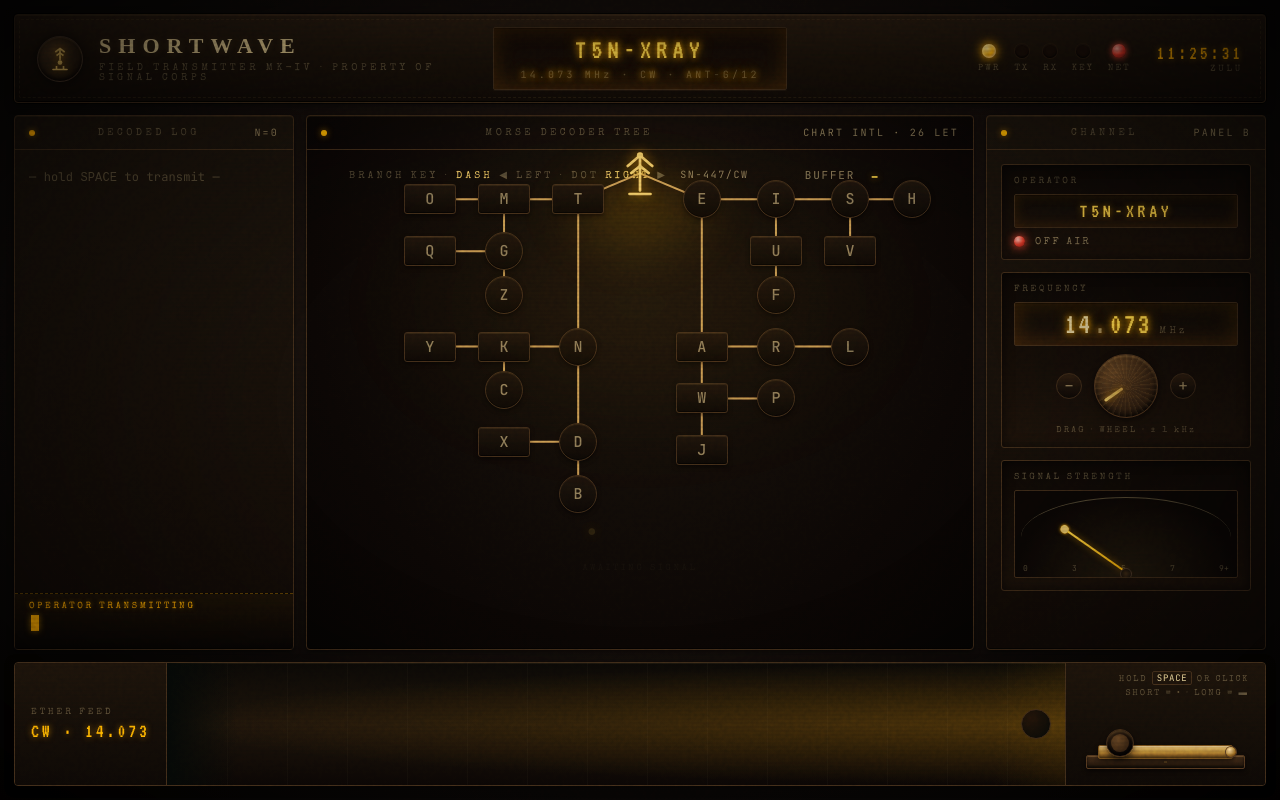
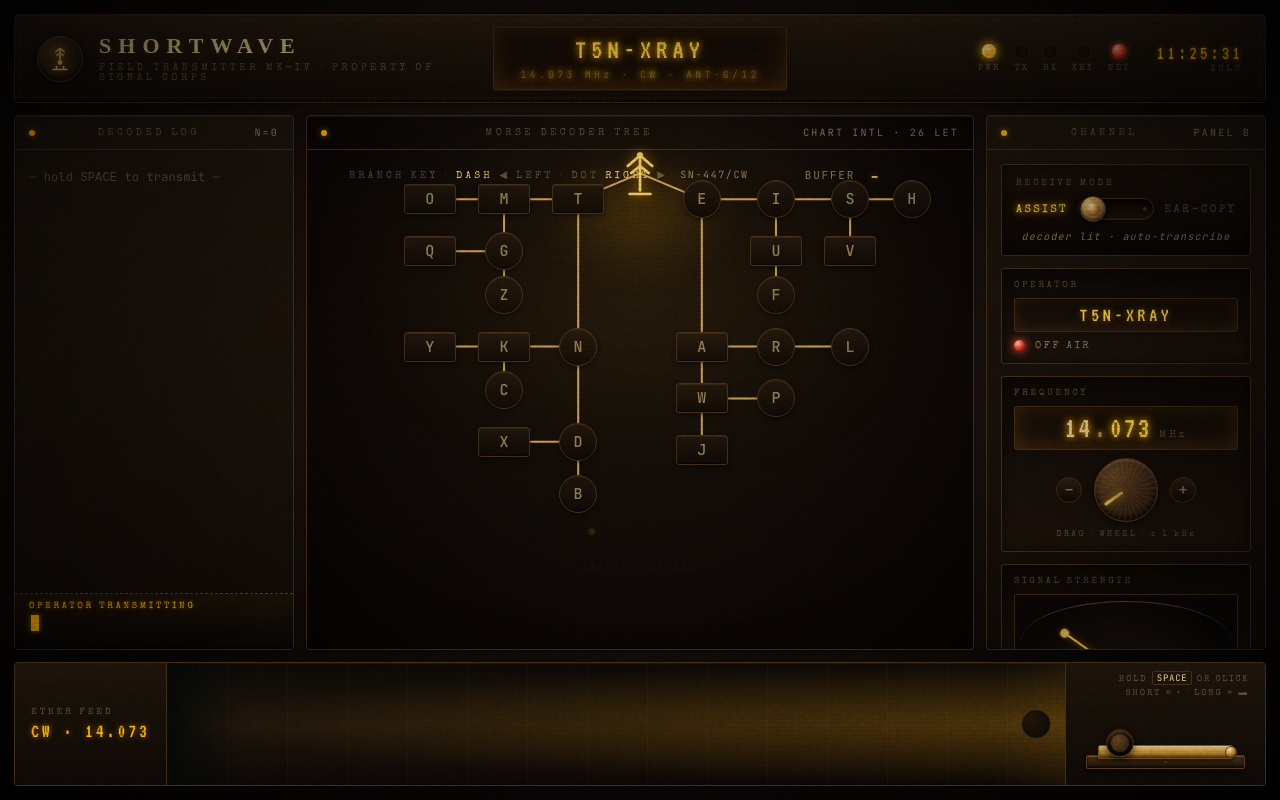
Before and after one commit to emreyildirim/shortwave, a React (Vite) app: page / in a window 1280 px wide. Built offline with nearby package versions, Linux system fonts and the light colour scheme; a web font is replaced by a local one.

Commit message:
add ear-copy mode with paper notepad for receive-side drills

```diff
--- a/src/App.jsx
+++ b/src/App.jsx
@@ -8,11 +8,15 @@ import SignalStream from './components/SignalStream.jsx'
 import {
   loadCallsign, saveCallsign,
   loadFrequency, saveFrequency,
+  loadEarCopy, saveEarCopy,
+  loadNotepad, saveNotepad,
 } from './lib/identity.js'
 
 export default function App() {
   const [callsign, setCallsignState] = useState(() => loadCallsign())
   const [frequency, setFrequencyState] = useState(() => loadFrequency())
+  const [earCopy, setEarCopyState] = useState(() => loadEarCopy())
+  const [notepad, setNotepadState] = useState(() => loadNotepad())
 
   const setCallsign = (v) => {
     const clean = saveCallsign(v)
@@ -21,6 +25,14 @@ export default function App() {
   const setFrequency = (v) => {
     saveFrequency(v)
     setFrequencyState(v)
+  }
+  const setEarCopy = (v) => {
+    saveEarCopy(v)
+    setEarCopyState(v)
+  }
+  const setNotepad = (v) => {
+    setNotepadState(v)
+    saveNotepad(v)
   }
 
   const [streamItems, setStreamItems] = useState([])
@@ -83,11 +95,15 @@ export default function App() {
             log={sim.decodedLog}
             currentCode={sim.currentCode}
             isKeying={sim.isKeying}
+            earCopy={earCopy}
+            notepad={notepad}
+            onNotepadChange={setNotepad}
           />
 
           <MorseTree
             currentCode={sim.currentCode}
             activeSign={sim.activeSign}
+            frozen={earCopy}
           />
 
           <ChannelPanel
@@ -96,6 +112,8 @@ export default function App() {
             callsign={callsign}
             onCallsignChange={setCallsign}
             signalStrength={sim.signalStrength}
+            earCopy={earCopy}
+            onEarCopyChange={setEarCopy}
           />
         </main>
 
--- a/src/components/ChannelPanel.jsx
+++ b/src/components/ChannelPanel.jsx
@@ -1,4 +1,5 @@
 import TuningKnob from './TuningKnob.jsx'
+import ModeSwitch from './ModeSwitch.jsx'
 
 export default function ChannelPanel({
   frequency,
@@ -6,6 +7,8 @@ export default function ChannelPanel({
   callsign,
   onCallsignChange,
   signalStrength,
+  earCopy,
+  onEarCopyChange,
 }) {
   const angle = -55 + signalStrength * 110
 
@@ -13,6 +16,10 @@ export default function ChannelPanel({
     <aside className="col">
       <div className="col-label">CHANNEL <span className="meta">PANEL B</span></div>
       <div className="instr-stack">
+
+        <div className="gauge mode-gauge">
+          <ModeSwitch earCopy={earCopy} onChange={onEarCopyChange} />
+        </div>
 
         <div className="gauge">
           <div className="gauge-label">Operator</div>
--- a/src/components/MessageLog.jsx
+++ b/src/components/MessageLog.jsx
@@ -1,23 +1,34 @@
 import { useEffect, useRef } from 'react'
 
-export default function MessageLog({ log, currentCode, isKeying }) {
+export default function MessageLog({
+  log,
+  currentCode,
+  isKeying,
+  earCopy,
+  notepad,
+  onNotepadChange,
+}) {
   const feedRef = useRef(null)
 
   useEffect(() => {
-    if (feedRef.current) {
+    if (feedRef.current && !earCopy) {
       feedRef.current.scrollTop = feedRef.current.scrollHeight
     }
-  }, [log.length])
+  }, [log.length, earCopy])
 
   const tail = log.slice(-30).map((e) => e.letter).join('')
 
   return (
     <section className="col log">
       <div className="col-label">
-        DECODED LOG
-        <span className="meta">N={log.length}</span>
+        {earCopy ? "OPERATOR'S NOTEPAD" : 'DECODED LOG'}
+        <span className="meta">{earCopy ? 'EAR-COPY' : `N=${log.length}`}</span>
       </div>
 
+      {earCopy ? (
+        <Notepad value={notepad} onChange={onNotepadChange} />
+      ) : (
+        <>
           <div className="log-feed" ref={feedRef}>
             {log.length === 0 && (
               <div className="muted" style={{ padding: '8px 0' }}>
@@ -46,6 +57,48 @@ export default function MessageLog({ log, currentCode, isKeying }) {
             <span className="pending">{currentCode || ''}</span>
             <span className={`cursor ${isKeying ? 'hot' : ''}`} />
           </div>
+        </>
+      )}
     </section>
   )
 }
+
+function Notepad({ value, onChange }) {
+  const ref = useRef(null)
+
+  useEffect(() => {
+    const el = ref.current
+    if (!el) return
+    if (el.selectionStart === el.value.length) {
+      el.scrollTop = el.scrollHeight
+    }
+  }, [value])
+
+  return (
+    <div className="notepad">
+      <div className="notepad-header">
+        <span className="np-stamp">OPERATOR'S LOG</span>
+        <span className="np-meta">
+          <span className="np-quiet">— channel quiet —</span>
+        </span>
+      </div>
+      <textarea
+        ref={ref}
+        className="notepad-paper"
+        value={value}
+        onChange={(e) => onChange(e.target.value)}
+        placeholder="Transcribe what you hear…"
+        spellCheck={false}
+      />
+      <div className="notepad-foot">
+        <span>{value.length} chars · saved locally</span>
+        <button
+          type="button"
+          className="np-clear"
+          onClick={() => onChange('')}
+          title="Clear pad"
+        >CLEAR</button>
+      </div>
+    </div>
+  )
+}
--- /dev/null
+++ b/src/components/ModeSwitch.jsx
@@ -0,0 +1,39 @@
+// Hardware-style horizontal lever switch.
+// LEFT position = ASSIST (default; decoder tree highlights paths,
+// decoded log shows on the left).
+// RIGHT position = EAR-COPY (operator's drill; tree freezes, log is
+// replaced by a notepad — you transcribe what you hear by yourself).
+
+export default function ModeSwitch({ earCopy, onChange }) {
+  return (
+    <div className="mode-switch">
+      <div className="mode-switch-label">RECEIVE MODE</div>
+      <button
+        type="button"
+        className={`mode-lever ${earCopy ? 'is-right' : 'is-left'}`}
+        onClick={() => onChange(!earCopy)}
+        aria-pressed={earCopy}
+        title="Toggle ASSIST / EAR-COPY"
+      >
+        <span className={`mode-side left ${!earCopy ? 'active' : ''}`}>
+          ASSIST
+        </span>
+        <span className="mode-track">
+          <span className="mode-detent left-detent" />
+          <span className="mode-detent right-detent" />
+          <span className="mode-knob">
+            <span className="mode-knob-cap" />
+          </span>
+        </span>
+        <span className={`mode-side right ${earCopy ? 'active' : ''}`}>
+          EAR-COPY
+        </span>
+      </button>
+      <div className="mode-switch-hint">
+        {earCopy
+          ? 'tree frozen · transcribe by ear'
+          : 'decoder lit · auto-transcribe'}
+      </div>
+    </div>
+  )
+}
--- a/src/components/MorseTree.jsx
+++ b/src/components/MorseTree.jsx
@@ -19,11 +19,20 @@ const buildPathSet = (code) => {
   return out
 }
 
-export default function MorseTree({ currentCode, activeSign }) {
-  const localPath = useMemo(() => buildPathSet(currentCode), [currentCode])
+export default function MorseTree({
+  currentCode,
+  activeSign,
+  frozen = false,     // ear-copy mode: chart sits inert
+}) {
+  // When frozen, the tree is just a static chart on the wall — no path
+  // glow, no current-letter halo, no traveling signal. Operator decodes
+  // by ear into the notepad.
+  const effectiveLocal = frozen ? '' : currentCode
+
+  const localPath = useMemo(() => buildPathSet(effectiveLocal), [effectiveLocal])
 
   const lastLocalPos = useRef(ROOT_POS)
-  const localSignalPos = resolvePos(currentCode, lastLocalPos)
+  const localSignalPos = resolvePos(effectiveLocal, lastLocalPos)
 
   const connections = NODES.map((n) => ({
     from: n.parentPos,
@@ -32,8 +41,6 @@ export default function MorseTree({ currentCode, activeSign }) {
     onLocalPath: localPath.has(n.code),
     sign: n.lastSign,
   }))
-
-  const letter = FROM_MORSE[currentCode]
 
   return (
     <section className="col tree-col">
@@ -48,7 +55,7 @@ export default function MorseTree({ currentCode, activeSign }) {
         </div>
         <div className="tree-meta">
           <span>BUFFER</span>
-          <span className="code-now">{currentCode || '—'}</span>
+          <span className="code-now">{effectiveLocal || '—'}</span>
         </div>
 
         <svg className="tree-svg" preserveAspectRatio="none" viewBox="0 0 100 100">
@@ -62,7 +69,6 @@ export default function MorseTree({ currentCode, activeSign }) {
             </filter>
           </defs>
 
-          {/* Dim base connections */}
           {connections.map((c) => (
             <line
               key={`dim-${c.code}`}
@@ -77,7 +83,6 @@ export default function MorseTree({ currentCode, activeSign }) {
               strokeLinecap="round"
             />
           ))}
-          {/* Local (amber) hot path */}
           {connections.filter(c => c.onLocalPath).map((c) => (
             <line
               key={`tx-${c.code}`}
@@ -94,18 +99,16 @@ export default function MorseTree({ currentCode, activeSign }) {
           ))}
         </svg>
 
-        {/* Root antenna */}
         <div
-          className={`antenna ${currentCode ? 'on' : ''}`}
+          className={`antenna ${effectiveLocal ? 'on' : ''}`}
           style={{ left: `${ROOT_POS.x}%`, top: `${ROOT_POS.y}%` }}
         >
-          <Antenna active={!!currentCode} />
+          <Antenna active={!!effectiveLocal} />
         </div>
 
-        {/* Letter nodes */}
         {NODES.map((n) => {
           if (!n.letter) return null
-          const isCurrent = !!currentCode && n.code === currentCode
+          const isCurrent = !!effectiveLocal && n.code === effectiveLocal
           const onLocal = localPath.has(n.code)
           const shape = n.lastSign === '-' ? 'is-dash' : 'is-dot'
           const classes = ['node', shape]
@@ -123,21 +126,32 @@ export default function MorseTree({ currentCode, activeSign }) {
           )
         })}
 
-        {/* Local traveling signal */}
         <div
-          className={`signal-disk ${currentCode ? 'is-on' : ''}`}
+          className={`signal-disk ${effectiveLocal ? 'is-on' : ''}`}
           style={{ left: `${localSignalPos.x}%`, top: `${localSignalPos.y}%` }}
         />
 
-        {/* Current letter at bottom */}
-        <div className={`now-letter ${currentCode && letter ? '' : 'empty'}`}>
-          {letter || (currentCode ? '?' : '·')}
-          <span className="lbl">
-            {currentCode
-              ? (letter ? 'DECODED' : 'INCOMPLETE')
-              : 'AWAITING SIGNAL'}
-          </span>
-        </div>
+        {(() => {
+          if (frozen) {
+            return (
+              <div className="now-letter empty">
+                ·
+                <span className="lbl">EAR-COPY · DECODER OFFLINE</span>
+              </div>
+            )
+          }
+          const letter = FROM_MORSE[effectiveLocal]
+          return (
+            <div className={`now-letter ${effectiveLocal && letter ? '' : 'empty'}`}>
+              {letter || (effectiveLocal ? '?' : '·')}
+              <span className="lbl">
+                {effectiveLocal
+                  ? (letter ? 'DECODED' : 'INCOMPLETE')
+                  : 'AWAITING SIGNAL'}
+              </span>
+            </div>
+          )
+        })()}
       </div>
     </section>
   )
--- a/src/lib/identity.js
+++ b/src/lib/identity.js
@@ -50,3 +50,20 @@ export function loadFrequency() {
 export function saveFrequency(freqKHz) {
   try { localStorage.setItem(FREQ_KEY, String(Math.round(freqKHz))) } catch {}
 }
+
+const EAR_COPY_KEY = 'shortwave.earCopy'
+const NOTEPAD_KEY = 'shortwave.notepad'
+
+export function loadEarCopy() {
+  try { return localStorage.getItem(EAR_COPY_KEY) === '1' } catch { return false }
+}
+export function saveEarCopy(on) {
+  try { localStorage.setItem(EAR_COPY_KEY, on ? '1' : '0') } catch {}
+}
+
+export function loadNotepad() {
+  try { return localStorage.getItem(NOTEPAD_KEY) || '' } catch { return '' }
+}
+export function saveNotepad(text) {
+  try { localStorage.setItem(NOTEPAD_KEY, String(text || '').slice(0, 20000)) } catch {}
+}
--- a/src/styles/index.css
+++ b/src/styles/index.css
@@ -1319,6 +1319,225 @@ body::after {
   .op-key-wrap { min-width: 160px; padding: 8px 12px; }
 }
 
+/* === RECEIVE MODE SWITCH ===
+   Hardware-style horizontal lever between two labelled positions.
+   Left = ASSIST (decoder lit), right = EAR-COPY (tree frozen, notepad). */
+.mode-gauge {
+  background:
+    linear-gradient(180deg, #160f08 0%, #0a0604 100%);
+  padding: 14px 14px 12px;
+}
+.mode-switch {
+  display: flex;
+  flex-direction: column;
+  align-items: stretch;
+  gap: 10px;
+}
+.mode-switch-label {
+  font-family: var(--font-stencil);
+  font-size: 9px;
+  letter-spacing: 0.32em;
+  color: var(--paper-dim);
+  text-transform: uppercase;
+}
+.mode-lever {
+  appearance: none;
+  background: transparent;
+  border: none;
+  padding: 0;
+  cursor: pointer;
+  display: flex;
+  align-items: center;
+  gap: 10px;
+  outline: none;
+  user-select: none;
+  -webkit-user-select: none;
+}
+.mode-side {
+  font-family: var(--font-stencil);
+  font-size: 11px;
+  letter-spacing: 0.22em;
+  color: var(--paper-dim);
+  transition: color 200ms, text-shadow 200ms;
+  white-space: nowrap;
+  flex-shrink: 0;
+}
+.mode-side.left  { text-align: right; }
+.mode-side.right { text-align: left; }
+.mode-side.active {
+  color: var(--amber-bright);
+  text-shadow: 0 0 6px var(--amber), 0 0 14px var(--amber-glow);
+}
+.mode-lever:focus-visible .mode-side.active {
+  outline: 1px dashed var(--amber);
+  outline-offset: 4px;
+}
+.mode-track {
+  position: relative;
+  flex: 1;
+  height: 22px;
+  background:
+    linear-gradient(180deg, #0a0604 0%, #1a110a 100%);
+  border: 1px solid var(--panel-edge);
+  border-radius: 11px;
+  box-shadow:
+    inset 0 2px 3px rgba(0,0,0,0.75),
+    inset 0 -1px 0 rgba(255,200,120,0.06),
+    0 1px 0 rgba(0,0,0,0.6);
+}
+.mode-detent {
+  position: absolute;
+  top: 50%;
+  transform: translateY(-50%);
+  width: 4px;
+  height: 4px;
+  border-radius: 50%;
+  background: rgba(255,200,120,0.18);
+}
+.mode-detent.left-detent  { left: 6px; }
+.mode-detent.right-detent { right: 6px; }
+.mode-knob {
+  position: absolute;
+  top: 50%;
+  width: 26px;
+  height: 26px;
+  border-radius: 50%;
+  background:
+    radial-gradient(circle at 30% 28%, #d9b070 0%, #8a6938 55%, #3a2818 100%);
+  border: 1px solid #4d3520;
+  transition: left 260ms cubic-bezier(.5,.05,.2,1);
+  box-shadow:
+    inset 0 1px 1px rgba(255,255,255,0.22),
+    inset 0 -2px 3px rgba(0,0,0,0.5),
+    0 3px 6px rgba(0,0,0,0.7);
+  transform: translate(-50%, -50%);
+}
+.mode-knob-cap {
+  position: absolute;
+  inset: 5px;
+  border-radius: 50%;
+  background: radial-gradient(circle at 35% 30%, #ffd9a0, #8c6020 60%, #2a1c0e 100%);
+}
+.mode-lever.is-left  .mode-knob { left: 14px; }
+.mode-lever.is-right .mode-knob {
+  left: calc(100% - 14px);
+  background:
+    radial-gradient(circle at 30% 28%, #fff4cf 0%, #ffb000 55%, #8c5b00 100%);
+  border-color: #ffe39c;
+  box-shadow:
+    inset 0 1px 1px rgba(255,255,255,0.35),
+    inset 0 -2px 3px rgba(0,0,0,0.4),
+    0 0 10px var(--amber-glow),
+    0 0 22px rgba(255,176,0,0.45);
+}
+.mode-lever.is-right .mode-knob-cap {
+  background: radial-gradient(circle at 35% 30%, #fffadf, #ffb000 60%, #8c5b00 100%);
+}
+.mode-switch-hint {
+  font-family: var(--font-mono);
+  font-size: 10px;
+  letter-spacing: 0.12em;
+  color: var(--paper-faint);
+  text-align: center;
+  font-style: italic;
+  min-height: 12px;
+}
+
+/* === NOTEPAD === */
+.notepad {
+  flex: 1;
+  display: flex;
+  flex-direction: column;
+  min-height: 0;
+  background:
+    repeating-linear-gradient(
+      0deg,
+      rgba(217,199,154,0.02) 0px,
+      rgba(217,199,154,0.02) 22px,
+      rgba(217,199,154,0.05) 23px,
+      transparent 24px
+    ),
+    linear-gradient(180deg, #1f1610 0%, #14100a 100%);
+  position: relative;
+}
+.notepad-header {
+  display: flex;
+  align-items: center;
+  justify-content: space-between;
+  padding: 8px 14px;
+  border-bottom: 1px dashed rgba(217,199,154,0.18);
+  font-family: var(--font-stencil);
+  font-size: 9px;
+  letter-spacing: 0.3em;
+  color: var(--paper-dim);
+  text-transform: uppercase;
+}
+.np-stamp {
+  border: 1px dashed var(--paper-dim);
+  padding: 2px 8px;
+  border-radius: 2px;
+  letter-spacing: 0.26em;
+}
+.np-quiet {
+  color: var(--paper-dim);
+  font-style: italic;
+  letter-spacing: 0.18em;
+}
+.notepad-paper {
+  flex: 1;
+  width: 100%;
+  background: transparent;
+  border: none;
+  outline: none;
+  resize: none;
+  padding: 12px 18px;
+  font-family: var(--font-stencil), 'Courier New', monospace;
+  font-size: 15px;
+  line-height: 24px;
+  color: var(--paper);
+  letter-spacing: 0.04em;
+  caret-color: var(--amber);
+  text-shadow: 0 0 1px rgba(0,0,0,0.5);
+}
+.notepad-paper::placeholder {
+  color: rgba(217,199,154,0.25);
+  font-style: italic;
+}
+.notepad-paper:focus {
+  outline: none;
+}
+.notepad-paper::-webkit-scrollbar { width: 6px; }
+.notepad-paper::-webkit-scrollbar-thumb { background: var(--panel-edge); border-radius: 3px; }
+
+.notepad-foot {
+  display: flex;
+  align-items: center;
+  justify-content: space-between;
+  padding: 6px 14px;
+  border-top: 1px dashed rgba(217,199,154,0.18);
+  font-family: var(--font-mono);
+  font-size: 10px;
+  letter-spacing: 0.12em;
+  color: var(--paper-dim);
+}
+.np-clear {
+  appearance: none;
+  background: transparent;
+  border: 1px solid var(--panel-edge);
+  color: var(--paper-faint);
+  font-family: var(--font-stencil);
+  font-size: 9px;
+  letter-spacing: 0.3em;
+  padding: 3px 10px;
+  border-radius: 2px;
+  cursor: pointer;
+  transition: border-color 180ms, color 180ms;
+}
+.np-clear:hover {
+  border-color: var(--amber);
+  color: var(--amber-bright);
+}
+
 .muted { color: var(--paper-dim); }
 .brass { color: var(--brass-hi); }
 .small { font-size: 11px; }
```
Lines whose indentation alone changed are shown as unchanged.
